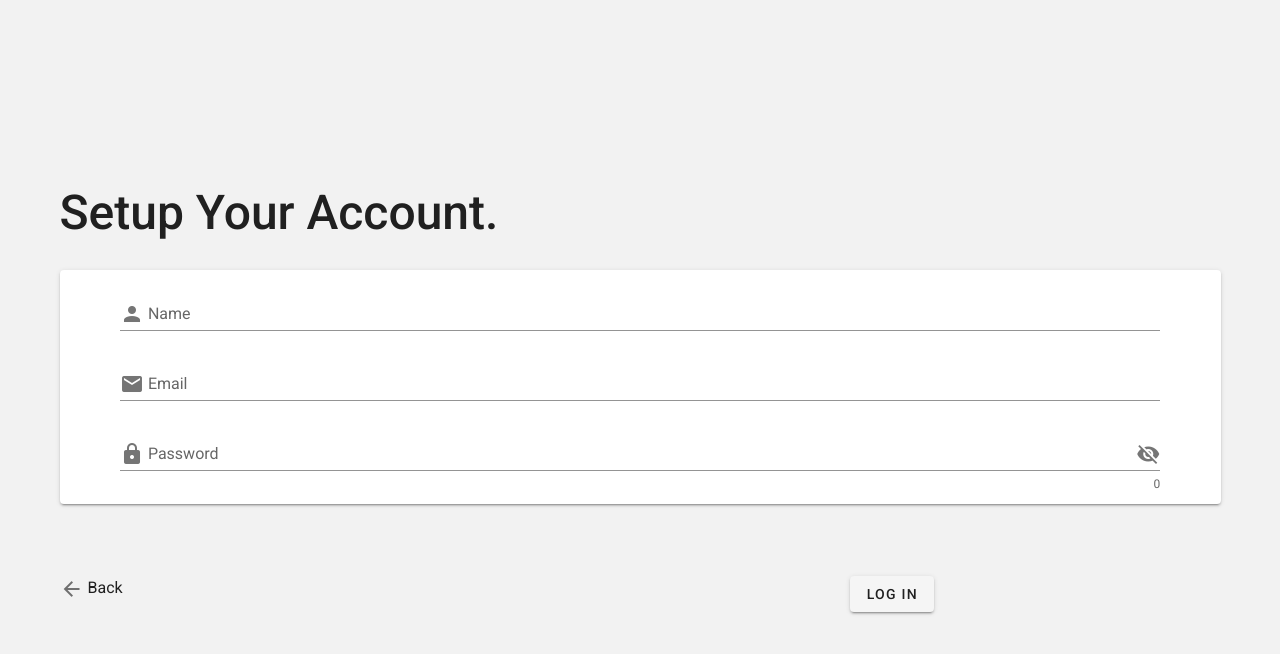
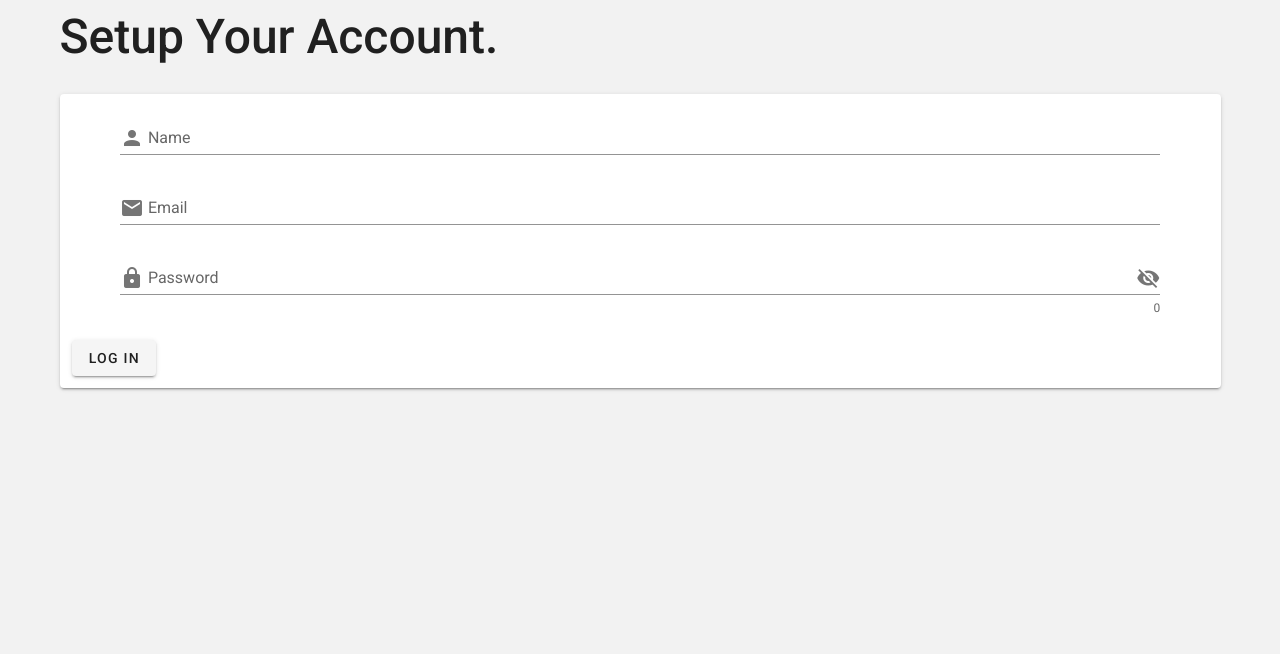
Before and after one commit to NotCore-GitHub/NotCoreNuxt, a Nuxt app: page /Account/login in a window 1280 px wide. Shown: the top 654 px of the page. Built offline with nearby package versions, Linux system fonts and the light colour scheme.

Commit message:
SE agrego funcionalidad al login

```diff
--- a/pages/Account/login.vue
+++ b/pages/Account/login.vue
@@ -1,7 +1,8 @@
 <template>
     <div class="main">
         <v-container>
-            <v-row style="height: 100vh;" justify="center" align="center">
+            <form v-on:submit.prevent="login">
+            <v-row style="height: 100vh;" justify="center">
                 <v-col cols="12">
                     <h1 class="font-weight-medium text-h3 font-weidth pb-8">Setup Your Account.</h1>
                     <v-card>
@@ -11,6 +12,8 @@
                                     <v-text-field
                                         prepend-inner-icon="mdi-account"
                                         label="Name"
+                                        id="Usuario"
+                                        v-model="usuario"
                                     ></v-text-field>
                                     <v-text-field
                                         prepend-inner-icon="mdi-email"
@@ -27,31 +30,62 @@
                                     ></v-text-field>
                                 </v-col>
                             </v-row>
+                            <v-row justify="center">
+                                <!-- <v-col cols="8">
+                                    <span><v-icon>mdi-arrow-left</v-icon> Back</span>
+                                </v-col> -->
+                                <v-col cols="12">
+                                    <v-btn type="submit">
+                                        Log In
+                                    </v-btn>
+                                </v-col>
+                            </v-row>
                         </v-container>
                     </v-card>
-                    <v-row class="mt-15">
-                        <v-col cols="8">
-                            <span><v-icon>mdi-arrow-left</v-icon> Back</span>
-                        </v-col>
-                        <v-col class="ml-0" cols="4">
-                            <v-btn>
-                                Log In
-                            </v-btn>
-                        </v-col>
-                    </v-row>
                 </v-col>
             </v-row>
+            </form>
         </v-container>
+
     </div>
 </template>
 
 <script>
+import axios from 'axios';
+
 export default {
   name: 'IndexPage',
   layout: 'blank',
-  data() {
-    return {
+//   data() {
+//     return {
+//         show1: false,
+//     }
+//   },
+  data: function(){
+    return{
+        usuario: "",
+        password: "",
+        error: false,
+        error_msg: "",
         show1: false,
+    }
+  },
+  methods: {
+    login(){
+        let json = {
+          "usuario" : this.usuario,
+          "password": this.password
+        };
+        axios.post('http://solodata.es/auth', json)
+        .then( data =>{
+           if(data.data.status == "ok"){
+             localStorage.token = data.data.result.token;
+             this.$router.push('dashboard');
+           }else{
+             this.error = true;
+             this.error_msg = data.data.result.error_msg;
+           }
+        })
     }
   },
 }
```
